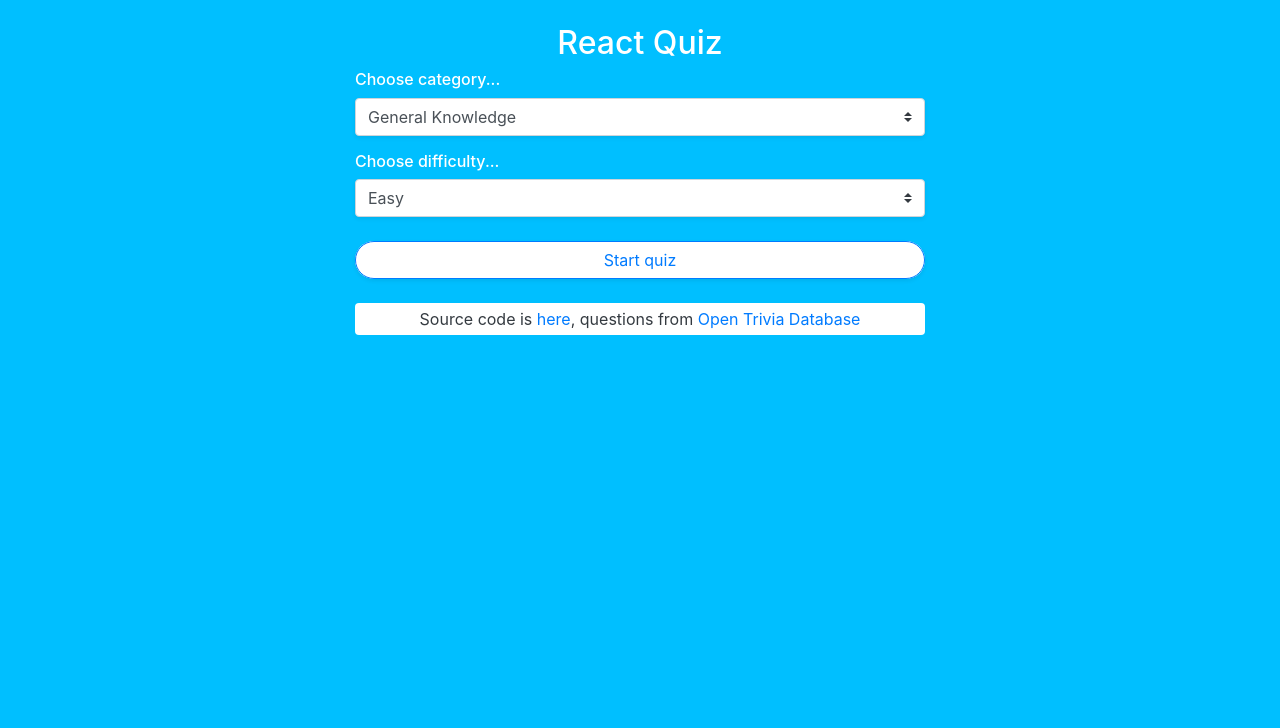
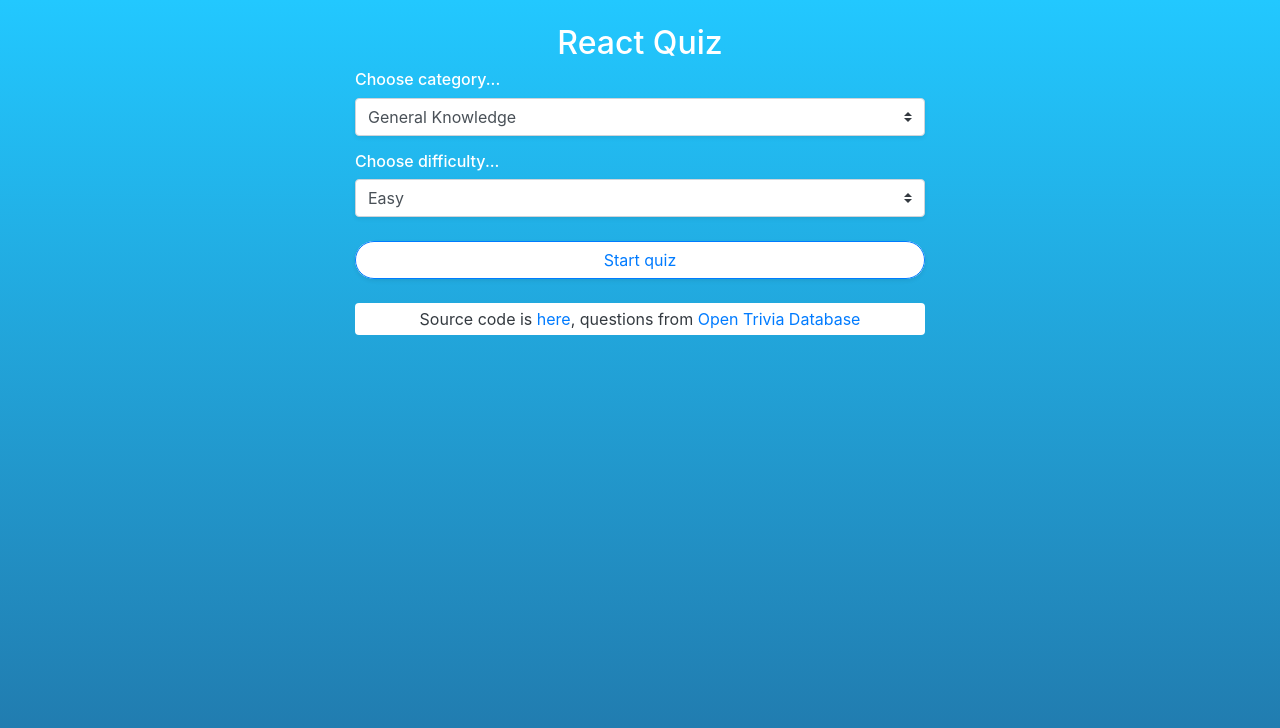
Before and after one commit to summersky1/react-quiz, a React (Create React App) app: page / in a window 1280 px wide. Shown: the top 728 px of the page. Built offline with nearby package versions, Linux system fonts and the light colour scheme.

Commit message:
Add gradient to background

```diff
--- a/src/App.js
+++ b/src/App.js
@@ -28,7 +28,7 @@ function App() {
   }
 
   return (
-    <div className="container my-4">
+    <div className="container py-4">
       <h2 className="text-center">React Quiz</h2>
       {!inGame && <Menu handleStart={handleStart} />}
       {inGame && <QuestionList questions={questionList} handlePlayAgain={handlePlayAgain} />}
--- a/src/index.css
+++ b/src/index.css
@@ -5,8 +5,13 @@ body {
     sans-serif;
   -webkit-font-smoothing: antialiased;
   -moz-osx-font-smoothing: grayscale;
-  background-color: deepskyblue;
+  background: linear-gradient(0deg, rgb(33, 117, 168) 0%, rgb(34, 200, 255) 100%);
   color: white;
+}
+
+/* needed for background to cover page */
+html {
+  height: 100%;
 }
 
 code {
```
